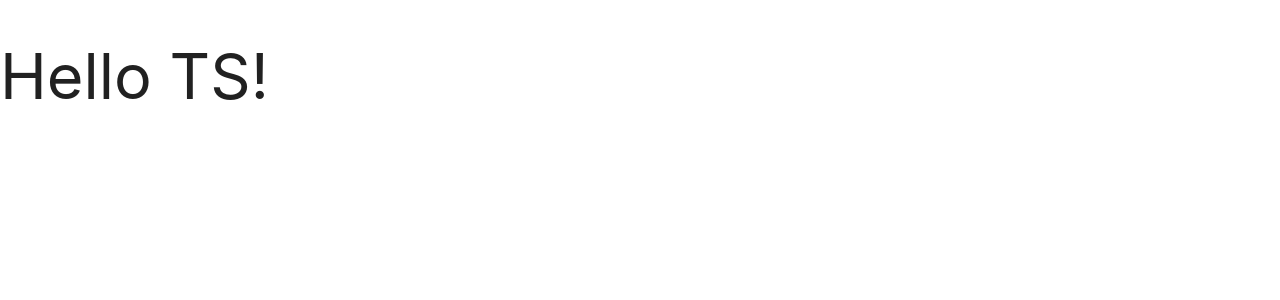
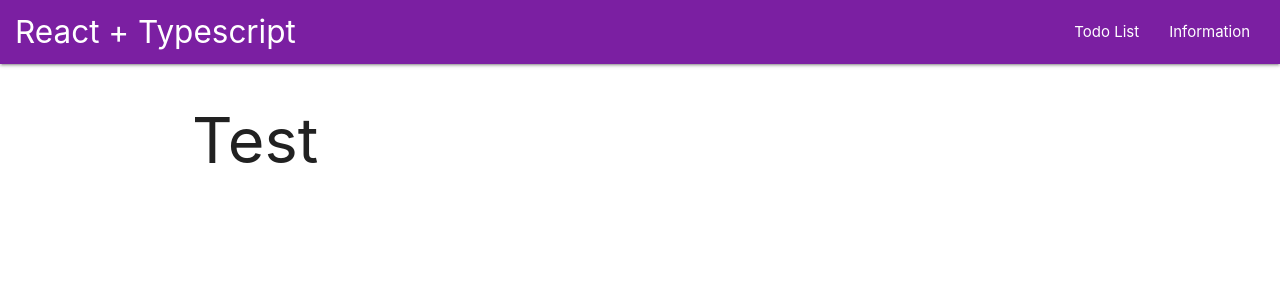
Before and after one commit to OlegBalabukh/todo-app-typescript, a React (Create React App) app: page / in a window 1280 px wide. Shown: the top 300 px of the page. Built offline with nearby package versions, Linux system fonts and the light colour scheme.

Commit message:
added Navbar component

```diff
--- a/src/App.tsx
+++ b/src/App.tsx
@@ -1,7 +1,15 @@
 import React from 'react';
+import { Navbar } from './components/Navbar';
 
 const App: React.FC = () => {
-  return <h1>Hello TS!</h1>
+  return (
+    <>
+      <Navbar />
+      <div className="container">
+        <h1>Test</h1>
+      </div>
+    </>
+  )
 }
 
 export default App;
--- /dev/null
+++ b/src/components/Navbar.tsx
@@ -0,0 +1,17 @@
+import React from 'react';
+
+export const Navbar: React.FunctionComponent = () => (
+  <nav>
+    <div className="nav-wrapper purple darken-2 px1">
+      <a href="/" className="brand-logo">React + Typescript</a>
+      <ul className="right hide-on-med-and-down">
+        <li>
+          <a href="/">Todo List</a>
+        </li>
+        <li>
+          <a href="/">Information</a>
+        </li>
+      </ul>
+    </div>
+  </nav>
+)
--- a/src/index.css
+++ b/src/index.css
@@ -11,3 +11,8 @@ code {
   font-family: source-code-pro, Menlo, Monaco, Consolas, 'Courier New',
     monospace;
 }
+
+.px1 {
+  padding-right: 1rem;
+  padding-left: 1rem;
+}
```
